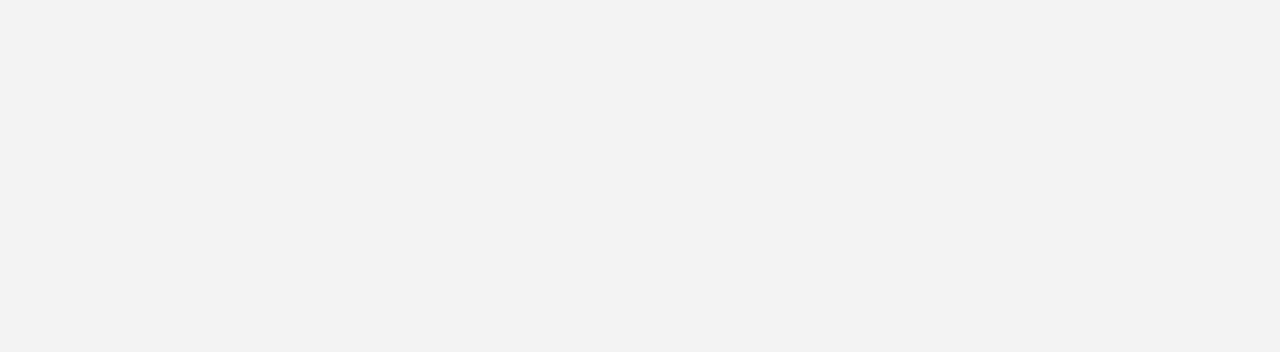
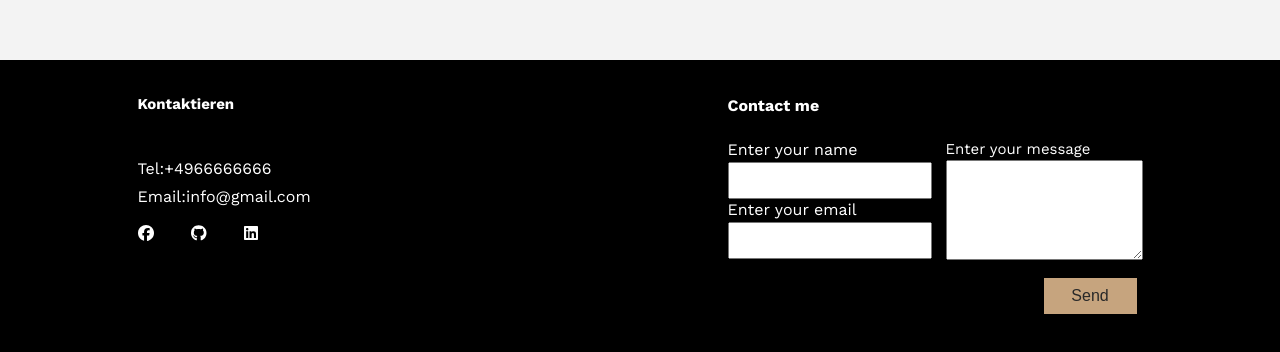
Before and after one commit to NagIbrahim/A-Profile, a React (Create React App) app: page /message in a window 1280 px wide. Shown: the part 1040-1392 px from the top of the page. Before the commit the page ends 800 px from the top, so only its background shows below. Built offline with nearby package versions, Linux system fonts and the light colour scheme.

Commit message:
Footer done

```diff
--- a/package.json
+++ b/package.json
@@ -4,6 +4,8 @@
   "private": true,
   "dependencies": {
     "@fortawesome/fontawesome-free": "^6.5.1",
+    "@fortawesome/fontawesome-svg-core": "^6.5.1",
+    "@fortawesome/free-brands-svg-icons": "^6.5.1",
     "@fortawesome/free-solid-svg-icons": "^6.5.1",
     "@fortawesome/react-fontawesome": "^0.2.0",
     "@testing-library/jest-dom": "^5.17.0",
--- a/src/App.js
+++ b/src/App.js
@@ -5,6 +5,7 @@ import Resume from "./components/Resume";
 import Projects from "./components/Projects";
 import Message from "./components/Message.js";
 import NavBar from "./components/NavBar.js";
+import Footer from "./components/Footer.jsx";
 
 
 import  './app.css';
@@ -20,9 +21,9 @@ function App() {
           <Route path="/resume" element={<Resume />} />
           <Route path="/projects" element={<Projects />} />
           <Route path="/message" element={<Message />} />
-
         </Routes>
       </div>
+      <Footer/>
     </Router>
 
 
--- /dev/null
+++ b/src/components/Footer.jsx
@@ -0,0 +1,100 @@
+import React,{ useState } from 'react'
+import { FontAwesomeIcon } from '@fortawesome/react-fontawesome';
+import { faFacebook } from '@fortawesome/free-brands-svg-icons';
+import { faGithub } from '@fortawesome/free-brands-svg-icons';
+import { faLinkedin } from '@fortawesome/free-brands-svg-icons';
+
+import "./footer.css"
+
+function Footer() {
+
+  // State variable to hold form input values
+  const [formData, setFormData] = useState({ name: '', email: '', message: '' });
+
+  // Function to handle form submission
+  const handleSubmit = (e) => {
+    e.preventDefault();
+    // Process form submission here
+    console.log('Form submitted:', formData);
+    // Reset form fields after submission
+    setFormData({ name: '', email: '', message: '' });
+  };
+
+  // Function to handle changes in form fields
+  const handleInputChange = (e) => {
+    const { name, value } = e.target;
+    setFormData({
+      ...formData,
+      [name]: value,
+    });
+
+  };
+
+
+
+  return (
+    <div id="f" >
+      <div id="f-left">
+        <h4>Kontaktieren</h4>
+        <div id="left-text">
+        <p >Tel:+4966666666</p>
+        <p>Email:info@gmail.com</p>
+        <div  id="scoial">
+           <span><FontAwesomeIcon icon={faFacebook} /></span>
+          <span> <FontAwesomeIcon icon={faGithub} /></span>
+          <span>  <FontAwesomeIcon icon={faLinkedin} />  </span>
+          </div>
+        </div>
+
+    </div>
+   {/* form*/}
+   <div className="form-container">
+      <h2 id="form-header">Contact me</h2>
+      <form onSubmit={handleSubmit} id="form">
+        <div id="form-content">
+        <div id="form-row">
+          <div className="form-left">
+            <p  className='f-label'>Enter your name</p>
+            <input
+              type="text"
+              id="name"
+              name="name"
+              value={formData.name}
+              onChange={handleInputChange}
+              className="input-field"
+            />
+          </div>
+          <div className="form-left">
+            <p  className='f-label'>Enter your email</p>
+            <input
+              type="email"
+              id="email"
+              name="email"
+              value={formData.email}
+              onChange={handleInputChange}
+              className="input-field"
+            />
+          </div>
+        </div>
+        <div   id="message">
+          <p >Enter your message</p>
+          <textarea
+            id="message"
+            name="message"
+            value={formData.message}
+            onChange={handleInputChange}
+          />
+        </div>
+        </div>
+
+
+        <button type="submit" id="send-button">
+          Send
+        </button>
+      </form>
+    </div>
+   </div>
+  )
+}
+
+export default Footer
--- a/src/components/NavBar.js
+++ b/src/components/NavBar.js
@@ -40,13 +40,13 @@ export function NavBar() {
 
           <div  id='h-right'>
 
-          <Link  to ="/resume"  class="v-line">
+          <Link  to ="/resume"  className="v-line">
                 Resume
 
               </Link>
               <div className='vertical-line'></div>
 
-              <Link  to ="/projects" class="v-line">
+              <Link  to ="/projects" className="v-line">
                 Projects
 
              </Link>
--- /dev/null
+++ b/src/components/footer.css
@@ -0,0 +1,110 @@
+#f{
+
+  width:100%;
+  /*height:363px;*/
+  height:300px;
+  margin-top:300px;
+  display: flex;
+  justify-content: space-around;
+  align-items: center;
+  background-color: black;
+  color:white;
+  text-align: center;
+}
+
+/*--------footer -left-part--------------------------------------*/
+
+#f-left{
+    width:315px;
+    height:233px;
+    display: flex;
+    flex-direction: column;
+    justify-content: center;
+    text-align: left;
+    /*border:2px solid white;*/
+}
+
+#left-text{
+  margin-bottom: 80px;
+  line-height: 1.7em;
+}
+
+h4{
+  margin-bottom: 40px;
+  font-size: 15px;
+}
+
+#scoial{
+  display:flex;
+  justify-content: space-between;
+  align-items: center;
+  width: 120px;
+  margin-top: 10px;
+
+}
+
+/*------Footer-Form----------------*/
+
+.form-container {
+  width: 415px;
+  height: 233px;
+  background-color: black;
+  border-radius: 10px;
+}
+
+#form-header {
+  text-align: left;
+  margin-bottom: 20px;
+  font-size: 16px;
+}
+
+.form {
+  display: flex;
+}
+
+#form-content{
+  display:flex;
+  justify-content: space-between;
+}
+
+#form-row {
+  display: flex;
+  flex-direction: column;
+  justify-content: space-between;
+}
+
+.form-left {
+  margin-bottom:2px;
+  width: 187px;
+  height:58px;
+  text-align: left;
+}
+
+.input-field{
+  font-size: 15px;
+  padding:14px 1px 2px 0px
+
+}
+
+#message {
+  height: 100px;
+  width:197px;
+  font-size: 15px;
+  text-align: left;
+}
+
+#send-button {
+  width: 93px;
+  height:36px;
+  margin-top: 20px;
+  border: none;
+  margin-left: 310px;
+  color:#282828;
+  cursor: pointer;
+  font-size: 16px;
+  background-color: #C6A47E;
+}
+
+#send-button:hover {
+  background-color:#9e8a74;
+}
```
Also changed, not shown: 1 other file (tests, documents, lock files or other folders).
